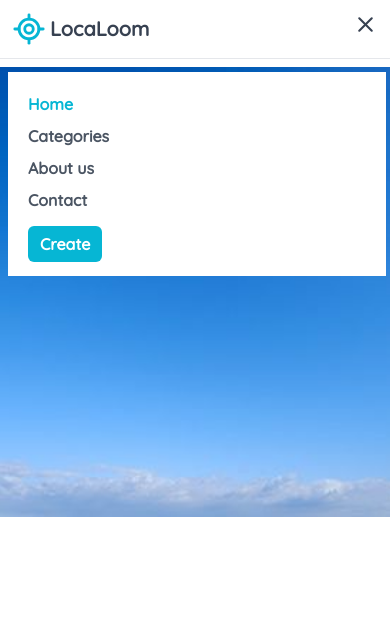
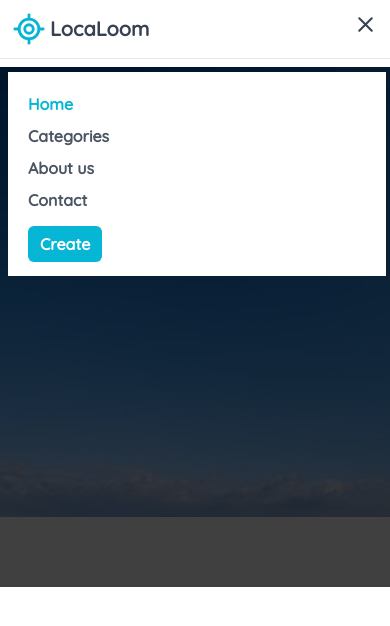
Before and after one commit to Aimable01/Localoom, a Next.js app in the folder frontend/: page / in a window 390 px wide. Both pictures are taken after a click on the element 365 px from the left and 29 px from the top of the page. Shown: the top 626 px of the page. Built offline with nearby package versions, Linux system fonts and the light colour scheme.

Commit message:
fix: update the drop down menu

```diff
--- a/frontend/src/app/page.tsx
+++ b/frontend/src/app/page.tsx
@@ -1,11 +1,14 @@
 import Landon from "../components/Landon";
 import Navbar from "../components/Navbar";
+import { MenuProvider } from "../context/MenuContext";
 
 export default function Home() {
   return (
     <div>
-      <Navbar />
-      <Landon />
+      <MenuProvider>
+        <Navbar />
+        <Landon />
+      </MenuProvider>
     </div>
   );
 }
--- a/frontend/src/components/Landon.tsx
+++ b/frontend/src/components/Landon.tsx
@@ -1,9 +1,12 @@
+"use client";
 import Image from "next/image";
 import image1 from "../assets/image1.jpeg";
+import { useMenu } from "@/context/MenuContext";
 
 export default function Landon() {
+  const { menuOpen } = useMenu();
   return (
-    <div className="my-2 md:mx-10">
+    <div className="my-2 md:mx-10 relative">
       <div className="relative h-[450px] w-[100%]">
         <Image
           src={image1}
@@ -26,6 +29,12 @@ export default function Landon() {
           </div>
         </div>
       </div>
+
+      <div
+        className={`${
+          menuOpen ? "absolute" : "hidden"
+        } h-[520px] w-full opacity-75 bg-black top-0 left-0`}
+      ></div>
     </div>
   );
 }
--- a/frontend/src/components/Navbar.tsx
+++ b/frontend/src/components/Navbar.tsx
@@ -1,12 +1,13 @@
 "use client";
 import { LocateFixed, Menu, X } from "lucide-react";
 import Link from "next/link";
-import { useEffect, useRef, useState } from "react";
+import { useEffect, useRef } from "react";
 import { links } from "../lib/links";
 import { usePathname } from "next/navigation";
+import { useMenu } from "@/context/MenuContext";
 
 export default function Navbar() {
-  const [menuOpen, setMenuOpen] = useState<boolean>(false);
+  const { menuOpen, setMenuOpen } = useMenu();
   const menuRef = useRef<HTMLDivElement | null>(null);
   const iconRef = useRef<HTMLDivElement | null>(null);
 
@@ -31,6 +32,7 @@ export default function Navbar() {
     return () => {
       document.removeEventListener("mousedown", handleClickOutside);
     };
+    // eslint-disable-next-line react-hooks/exhaustive-deps
   }, []);
 
   return (
--- /dev/null
+++ b/frontend/src/context/MenuContext.tsx
@@ -0,0 +1,30 @@
+"use client";
+import { createContext, ReactNode, useContext, useState } from "react";
+
+type MenuContextType = {
+  menuOpen: boolean;
+  setMenuOpen: (open: boolean) => void;
+};
+
+const MenuContext = createContext<MenuContextType | undefined>(undefined);
+
+export const MenuProvider = ({ children }: { children: ReactNode }) => {
+  const [menuOpen, setMenuOpen] = useState<boolean>(false);
+
+  return (
+    <MenuContext.Provider value={{ menuOpen, setMenuOpen }}>
+      {children}
+    </MenuContext.Provider>
+  );
+};
+
+export const useMenu = () => {
+  const context = useContext(MenuContext);
+  if (!context) {
+    throw new Error(
+      "useMenu Context must be used within a context MenuProvider"
+    );
+  }
+
+  return context;
+};
```
